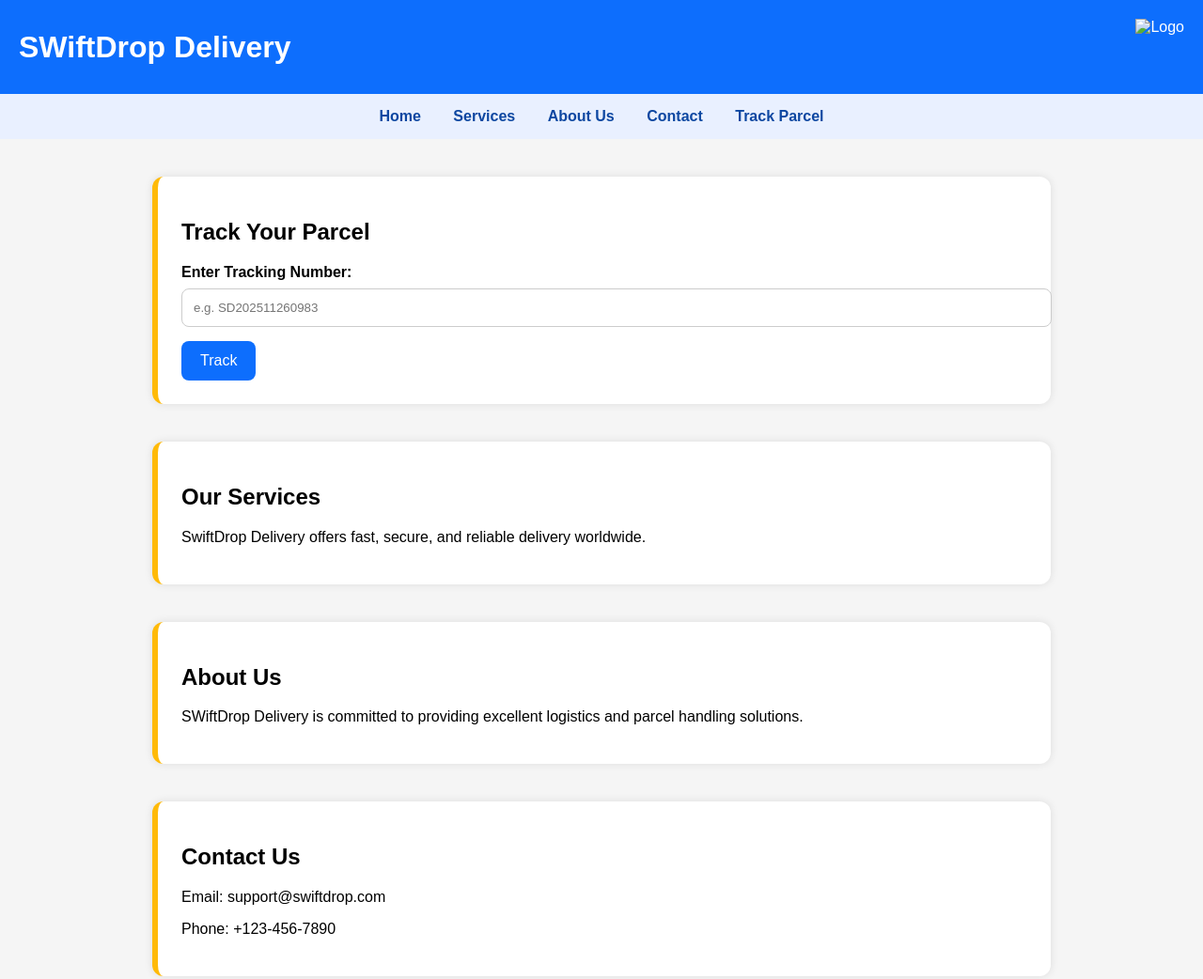
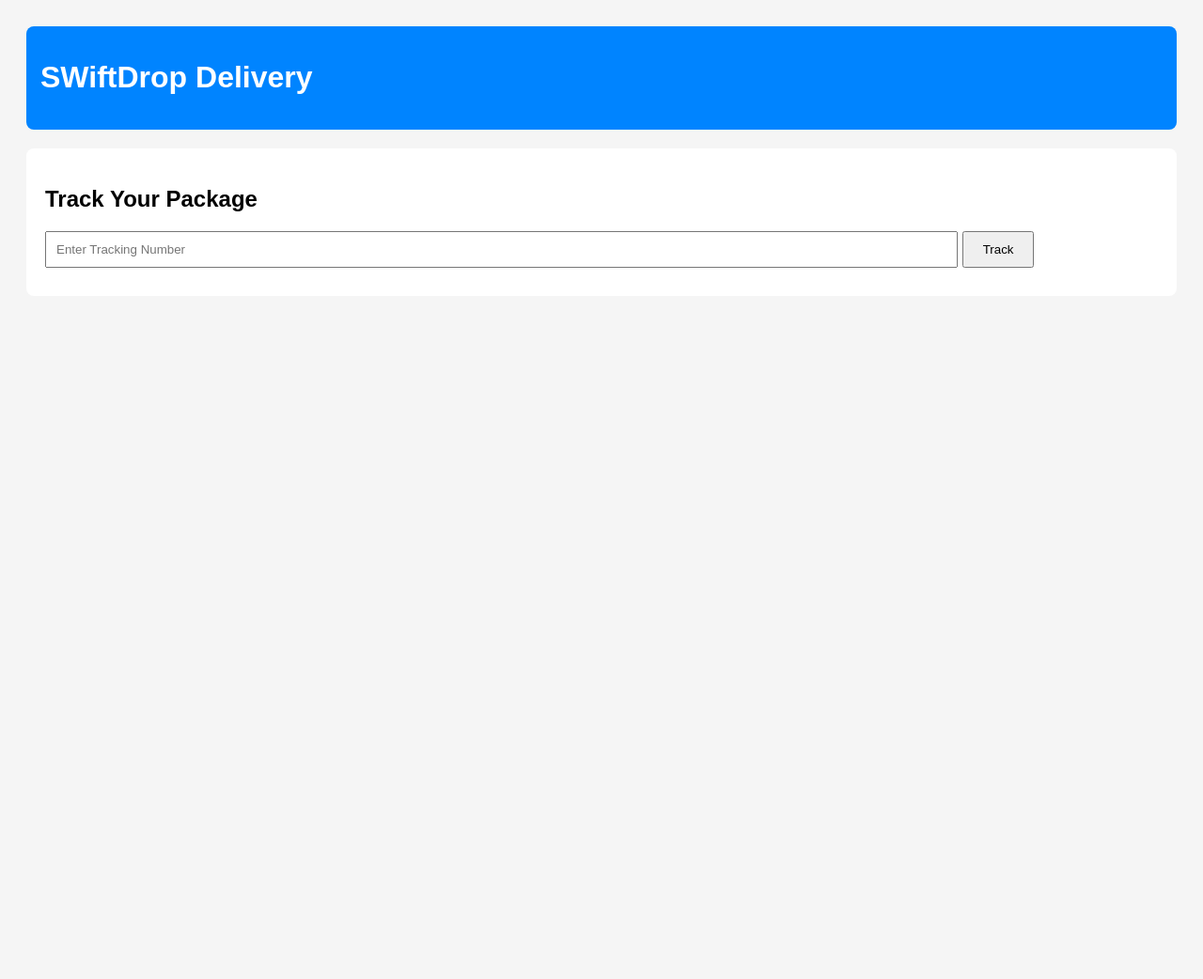
Before and after one commit to joshuaj225566-ui/Swiftdrop-delivery, a plain HTML site: page index.html in a window 1280 px wide. Shown: the whole page at 94% size. After the commit the page ends 800 px from the top, so only its background shows below. Drawn offline with Linux system fonts and the light colour scheme.

Commit message:
Add files via upload

```diff
--- a/index.html
+++ b/index.html
@@ -1,193 +1,18 @@
 <!DOCTYPE html>
-<html lang="en">
+<html>
 <head>
-  <meta charset="UTF-8" />
-  <meta name="viewport" content="width=device-width, initial-scale=1.0" />
+  <meta charset="UTF-8">
   <title>SWiftDrop Delivery</title>
-  <style>
-    :root{
-      --primary:#0d6efd;
-      --secondary:#ffba08;
-      --accent:#38b000;
-    }
-    body {
-      margin: 0;
-      font-family: Arial, sans-serif;
-      background: #f5f5f5;
-    }
-    header {
-      background: var(--primary);
-      padding: 20px;
-      color: white;
-      display: flex;
-      justify-content: space-between;
-      align-items: center;
-    }
-    header img{
-      height:60px;
-    }
-    header h1 { margin: 0; }
-
-    nav{
-      background:#e9f0ff;
-      padding:15px;text-align:center;
-      position:sticky;
-      top:0;
-      z-index:90;
-    }
-    nav a{
-      margin:0 15px;
-      text-decoration:none;
-      font-weight:bold;
-      color:#0d47a1;
-    }
-
-    .container {
-      max-width: 900px;
-      margin: 40px auto;
-      background: #ffffff; border-left:6px solid var(--secondary);
-      padding: 25px;
-      border-radius: 12px;
-      box-shadow: 0 0 10px rgba(0,0,0,0.1);
-    }
-
-    .track-box label { font-weight: bold; }
-    input[type="text"]{
-      width: 100%;
-      padding: 12px;
-      border-radius: 8px;
-      border: 1px solid #ccc;
-      margin-top: 8px;
-    }
-    button{
-      margin-top: 15px;
-      padding: 12px 20px;
-      background: var(--primary);
-      color: white;
-      border: none;
-      border-radius: 8px;
-      cursor: pointer;
-      font-size: 16px;
-    }
-
-    .status-box{
-      margin-top: 30px;
-      padding: 20px;
-      background: #f0f9ff; border-left:4px solid var(--accent);
-      border-radius: 10px;
-      display: none;
-    }
-
-    .timeline{
-      margin-top:20px;
-      padding-left:20px;
-      border-left:3px solid var(--primary);
-    }
-    .timeline div{
-      margin-bottom:15px;
-      position:relative;
-    }
-    .timeline div::before{
-      content:"";
-      width:12px;height:12px;
-      background:var(--primary);
-      border-radius:50%;
-      position:absolute;
-      left:-9px;
-      top:3px;
-    }
-
-    @media(max-width:600px){
-      header h1{font-size:20px;}
-      nav a{display:block;margin:10px 0;}
-    }
-  </style>
+  <link rel="stylesheet" href="style.css">
 </head>
 <body>
-  <header>
-    <h1>SWiftDrop Delivery</h1>
-    <img src="logo.png" alt="Logo" />
-  </header>
-
-  <nav>
-    <a href="#home">Home</a>
-    <a href="#services">Services</a>
-    <a href="#about">About Us</a>
-    <a href="#contact">Contact</a>
-    <a href="#track">Track Parcel</a>
-  </nav>
-
-  <div class="container" id="track">
-    <h2>Track Your Parcel</h2>
-    <div class="track-box">
-      <label>Enter Tracking Number:</label>
-      <input id="trackingInput" type="text" placeholder="e.g. SD202511260983" />
-      <button onclick="trackPackage()">Track</button>
-    </div>
-
-    <div id="statusBox" class="status-box"></div>
-  </div>
-
-  <section id="services" class="container">
-    <h2>Our Services</h2>
-    <p>SwiftDrop Delivery offers fast, secure, and reliable delivery worldwide.</p>
+  <header><h1>SWiftDrop Delivery</h1></header>
+  <section class="track-box">
+    <h2>Track Your Package</h2>
+    <input id="trackInput" placeholder="Enter Tracking Number">
+    <button onclick="track()">Track</button>
+    <div id="result"></div>
   </section>
-
-  <section id="about" class="container">
-    <h2>About Us</h2>
-    <p>SWiftDrop Delivery is committed to providing excellent logistics and parcel handling solutions.</p>
-  </section>
-
-  <section id="contact" class="container">
-    <h2>Contact Us</h2>
-    <p>Email: support@swiftdrop.com</p>
-    <p>Phone: +123-456-7890</p>
-  </section>
-
-  <script>
-    function trackPackage(){
-      let number = document.getElementById("trackingInput").value.trim();
-      let box = document.getElementById("statusBox");
-
-      let statuses = {
-        "SD202511260983": [
-          "Order Received",
-          "Package Processed",
-          "In Transit",
-          "Out for Delivery",
-          "Delivered ✔"
-        ],
-        "JD0002123456789012": [
-          "Order Confirmed",
-          "Preparing Shipment",
-          "Departed Warehouse",
-          "In Transit — International",
-          "Arrived Destination Country",
-          "Pending Customs Clearance"
-        ],
-        "LE988776655DE": [
-          "Shipment Registered",
-          "Picked Up by Courier",
-          "In Transit",
-          "Arrived at Regional Facility",
-          "On Hold — Address Verification Required"
-        ]
-      };
-
-      if(statuses[number]){
-        let timelineHTML = statuses[number].map(s => `<div>${s}</div>`).join("");
-
-        box.style.display = "block";
-        box.innerHTML = `
-          <h3>Tracking Result:</h3>
-          <p><strong>Tracking Number:</strong> ${number}</p>
-          <div class="timeline">${timelineHTML}</div>
-        `;
-      } else {
-        box.style.display = "block";
-        box.innerHTML = `<p style='color:red;'>Tracking number not found.</p>`;
-      }
-    }
-  </script>
+  <script src="script.js"></script>
 </body>
 </html>
```
